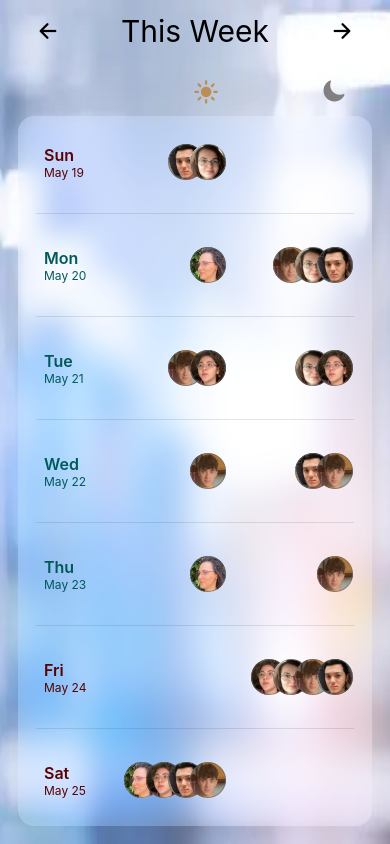
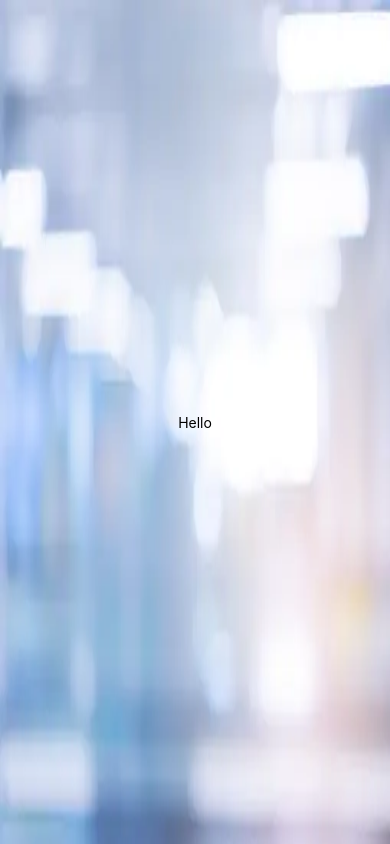
Before and after one commit to nitasn/cat-feed, a React Native app: screen / in a window 390 px wide. Built offline with nearby package versions, Linux system fonts and the light colour scheme.

Commit message:
renaming stuff

```diff
--- a/App.tsx
+++ b/App.tsx
@@ -1,7 +1,7 @@
+import { QueryClientProvider } from "@tanstack/react-query";
 import { StatusBar } from "expo-status-bar";
 import { ImageBackground, Platform, SafeAreaView, StyleSheet } from "react-native";
-import Layout from "./src/Layout";
-import { QueryClientProvider } from "@tanstack/react-query";
+import Main from "./src/Main";
 import queryClient from "./src/query-client";
 
 // @ts-ignore
@@ -13,7 +13,7 @@ export default function App() {
       <StatusBar style="auto" />
       <ImageBackground source={backgroundImage} style={styles.image} resizeMode="stretch">
         <SafeAreaView style={styles.container}>
-          <Layout />
+          <Main />
         </SafeAreaView>
       </ImageBackground>
     </QueryClientProvider>
--- /dev/null
+++ b/src/Main.tsx
@@ -0,0 +1,7 @@
+import MainScreen from "./MainScreen";
+import WelcomeScreen from "./WelcomeScreen";
+
+export default function Main() {
+  return <WelcomeScreen />;
+  return <MainScreen />;
+}
--- a/src/Layout.tsx
+++ b/src/MainScreen.tsx
@@ -10,7 +10,7 @@ import { advanceDateByDays, dateFirstDayOfWeek, relativeWeek } from "./utils";
 
 import type { BlurViewProps } from "expo-blur";
 
-export default function Layout() {
+export default function MainScreen() {
   const blurTint: BlurViewProps["tint"] | undefined = Platform.select({
     ios: "light",
     android: "prominent",
--- /dev/null
+++ b/src/WelcomeScreen.tsx
@@ -0,0 +1,17 @@
+import { StyleSheet, Text, View } from "react-native";
+
+export default function NamePrompt() {
+  return (
+    <View style={styles.container}>
+      <Text>Hello</Text>
+    </View>
+  );
+}
+
+const styles = StyleSheet.create({
+  container: {
+    flex: 1,
+    justifyContent: "center",
+    alignItems: "center",
+  },
+});
```
